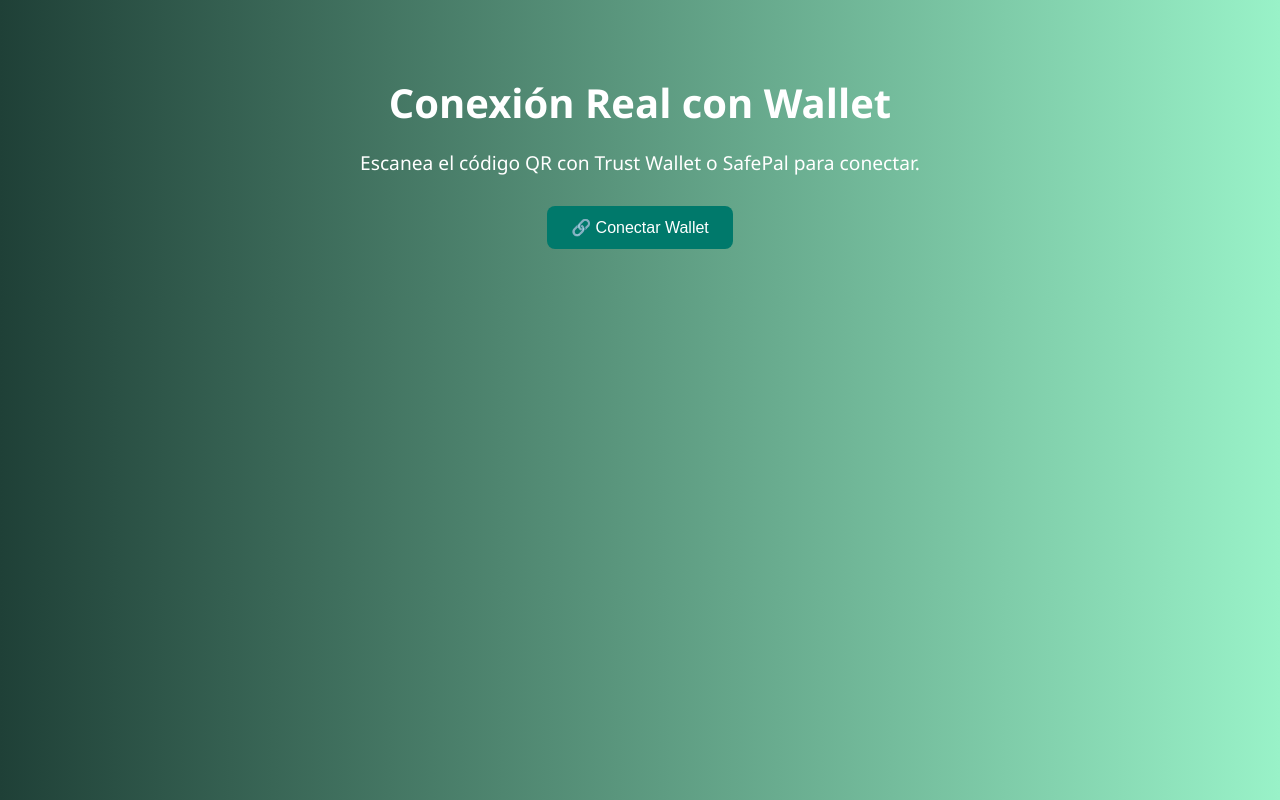
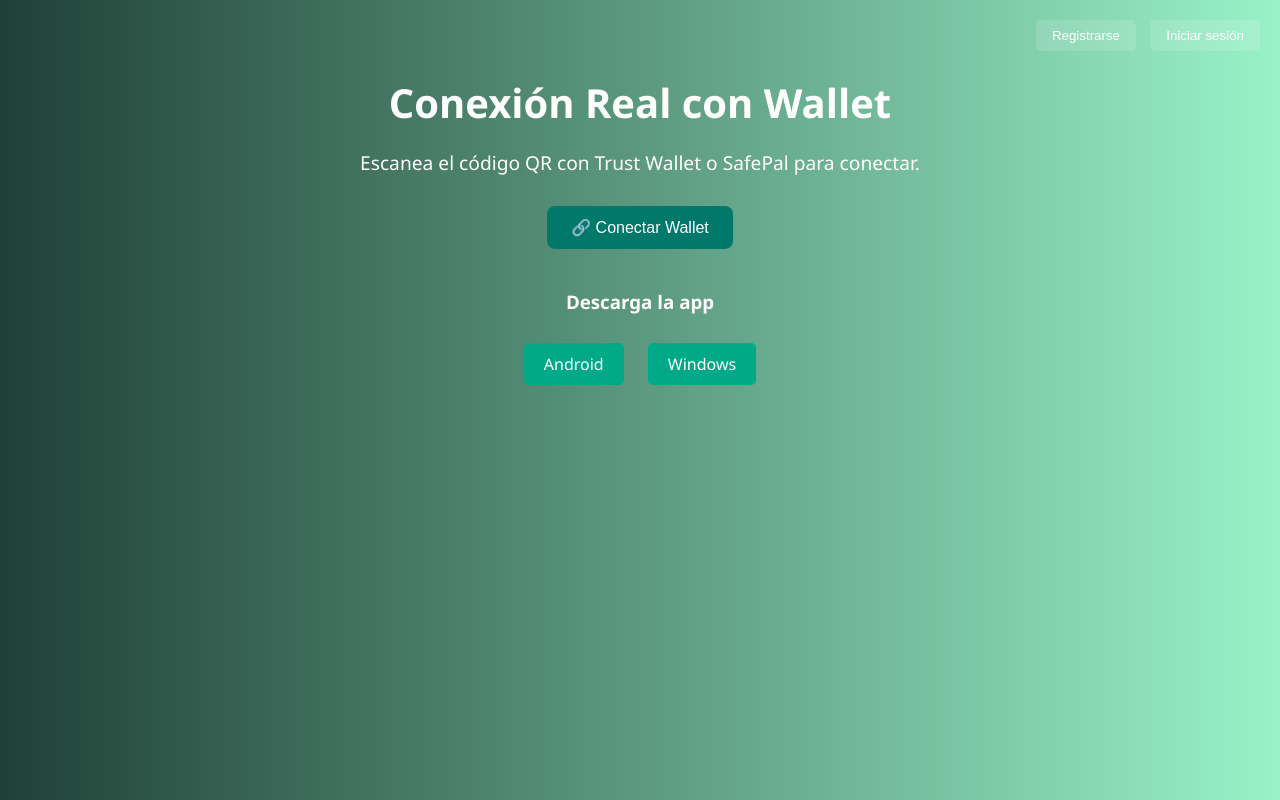
Before and after one commit to HolaMarioS/waller, a plain HTML site: page conectar_real.html in a window 1280 px wide. Drawn offline with Linux system fonts and the light colour scheme.

Commit message:
Agregando botones de registro, login y descarga

```diff
--- a/conectar_real.html
+++ b/conectar_real.html
@@ -1,6 +1,8 @@
 <!DOCTYPE html>
 <html lang="es">
 <head>
+  <link rel="stylesheet" href="style.css">
+
   <meta charset="UTF-8">
   <title>Conectar Wallet Real</title>
   <script src="https://cdn.jsdelivr.net/npm/@walletconnect/web3-provider@1.7.8/dist/umd/index.min.js"></script>
@@ -58,5 +60,18 @@
       }
     }
   </script>
+  <!-- Botones de registro e inicio de sesión -->
+<div class="auth-buttons">
+  <button onclick="window.location.href='registro.html'">Registrarse</button>
+  <button onclick="window.location.href='login.html'">Iniciar sesión</button>
+</div>
+
+<!-- Sección de descarga -->
+<div class="download-section">
+  <h3>Descarga la app</h3>
+  <a href="link_android.apk" class="download-btn">Android</a>
+  <a href="link_windows.exe" class="download-btn">Windows</a>
+</div>
+
 </body>
 </html>
--- a/style.css
+++ b/style.css
@@ -0,0 +1,28 @@
+.auth-buttons {
+  position: absolute;
+  top: 20px;
+  right: 20px;
+}
+.auth-buttons button {
+  margin-left: 10px;
+  padding: 8px 16px;
+  background-color: #ffffff22;
+  border: none;
+  color: white;
+  border-radius: 5px;
+  cursor: pointer;
+}
+
+.download-section {
+  margin-top: 40px;
+  text-align: center;
+}
+.download-btn {
+  display: inline-block;
+  margin: 10px;
+  padding: 10px 20px;
+  background-color: #00aa88;
+  color: white;
+  text-decoration: none;
+  border-radius: 5px;
+}
```
